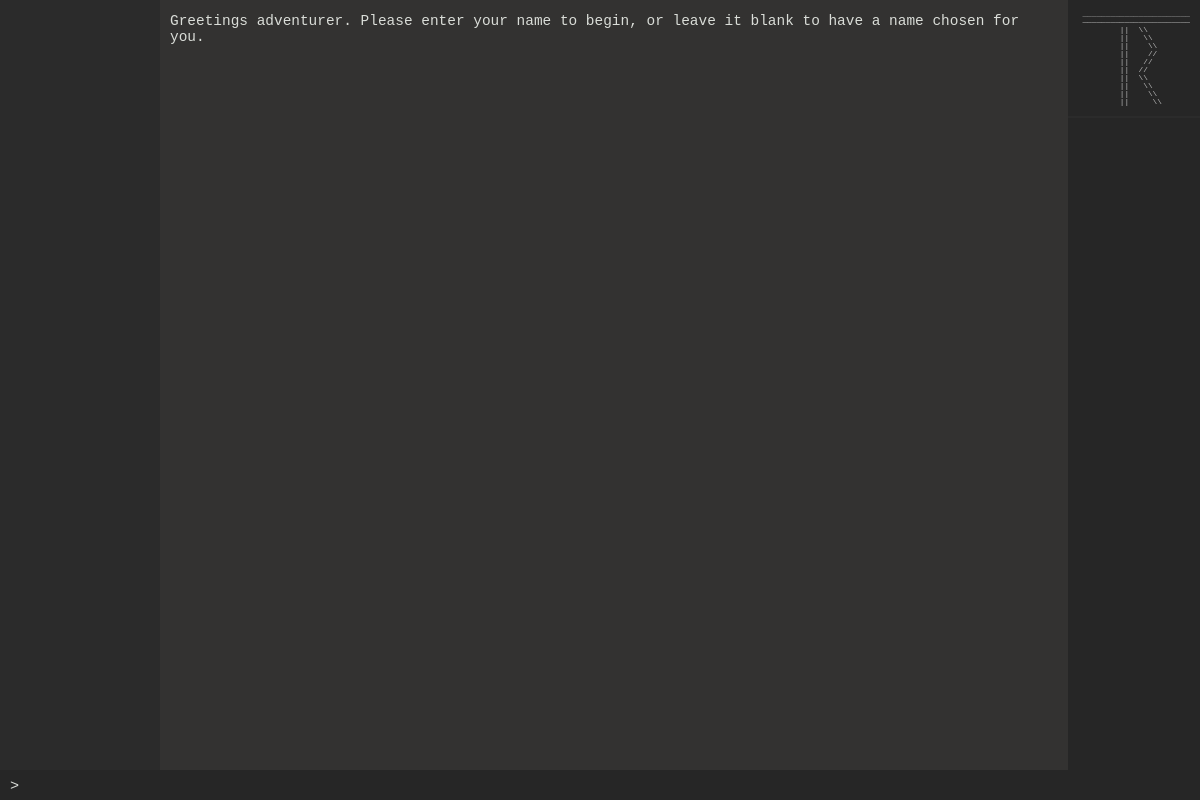
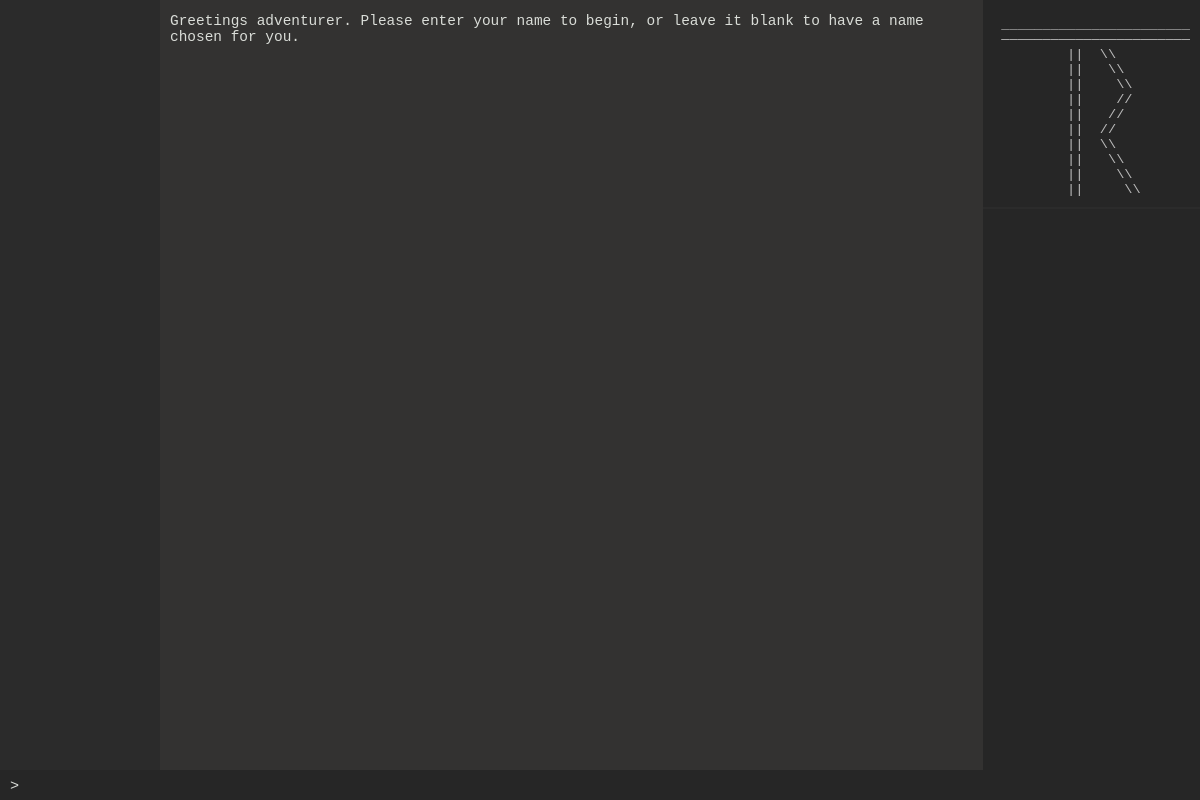
Before and after one commit to Trymunx/Dragon-Slayer-v1, an Electron app: page index.html in a window 1200 px wide. Drawn offline with Linux system fonts and the light colour scheme; no server answers.

Commit message:
Map size is no longer responsive

```diff
--- a/css/Main.css
+++ b/css/Main.css
@@ -133,7 +133,7 @@ body {
   background-color: var(--ui-darker);
   border-color: var(--ui-border);
   font-family: "SourceCode Pro", monospace;
-  font-size: 0.65vw;
+  font-size: 0.9em;
   white-space: pre-wrap;
   align-content: center;
   min-width: 70px;
```
